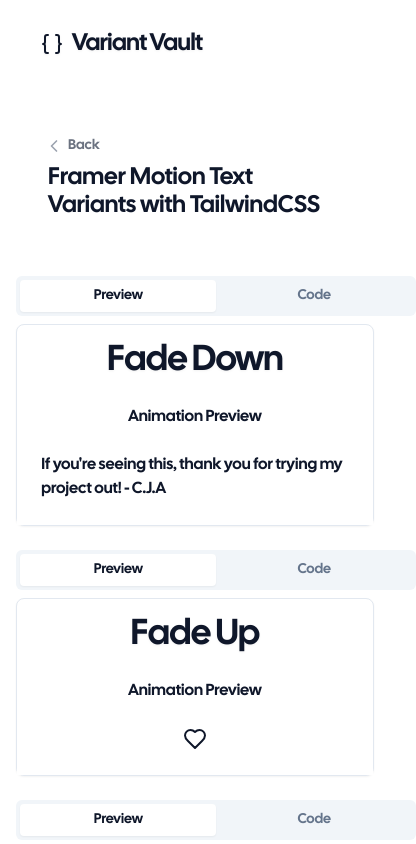
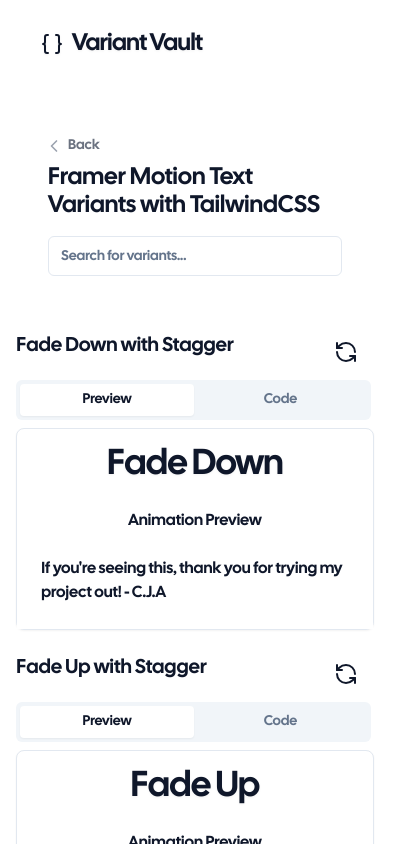
Before and after one commit to ChrisAbdo/MotionVariants, a Next.js app: page /text-variants in a window 390 px wide. Shown: the top 844 px of the page, 416 px wide, since content can reach past the window. Built offline with nearby package versions, Linux system fonts and the light colour scheme.

Commit message:
ADDED: Search filtering and new small viewport ui for text variants page

```diff
--- a/app/layout.tsx
+++ b/app/layout.tsx
@@ -14,6 +14,7 @@ export const metadata = {
   title: "Variant Vault - A collection of Framer Motion variants",
   description:
     "Variant Vault is a collection of Framer Motion variants that you can use in your own projects. All the variants are free to use for personal and commercial projects.",
+
   twitter: {
     card: "summary_large_image",
     title: "Variant Vault - A collection of Framer Motion variants",
--- a/app/text-variants/page.tsx
+++ b/app/text-variants/page.tsx
@@ -69,23 +69,41 @@ export default function Home() {
     },
   ];
 
+  const [query, setQuery] = React.useState("");
+
+  const filteredVariants =
+    query === ""
+      ? variants
+      : variants.filter((variant) => {
+          return variant.name.toLowerCase().includes(query.toLowerCase());
+        });
+
   return (
     <div>
-      <TextVariantsHeader />
+      <TextVariantsHeader
+        query={query}
+        setQuery={setQuery}
+        filteredVariants={filteredVariants}
+      />
 
       <div className="flex flex-col items-center min-h-screen py-2 space-y-6">
-        {variants.map((variant, index) => (
+        {/* {variants.map((variant, index) => ( */}
+        {filteredVariants.map((variant, index) => (
           <Tabs defaultValue="preview" className="w-11/12" key={index}>
-            <div className="flex justify-between">
-              <h1 className="hidden lg:flex items-center text-xl">
-                {variant.name}
-              </h1>
+            <div className="flex flex-col lg:flex-row justify-between items-start lg:items-center">
+              <div className="flex justify-between w-full mb-2 lg:mb-0">
+                <h1 className="text-xl">{variant.name}</h1>
 
-              <div className="flex space-x-6">
-                <TabsList
-                  className="grid w-[400px]
-            grid-cols-2"
+                <Button
+                  onClick={() => restartAnimation(index)}
+                  variant="ghost"
+                  className="lg:hidden"
                 >
+                  <RefreshCcw size={24} />
+                </Button>
+              </div>
+              <div className="flex flex-col lg:flex-row space-y-4 lg:space-y-0 space-x-0 lg:space-x-6">
+                <TabsList className="grid w-[355px] lg:w-[400px] grid-cols-2">
                   <TabsTrigger value="preview">Preview</TabsTrigger>
                   <TabsTrigger value="code">Code</TabsTrigger>
                 </TabsList>
@@ -111,6 +129,7 @@ export default function Home() {
                 </div>
               </div>
             </div>
+
             <TabsContent value="preview">
               <Card className="bg-background">
                 <CardContent className="bg-background text-primary space-y-2 mt-4">
--- a/components/headers/text-variants-header.tsx
+++ b/components/headers/text-variants-header.tsx
@@ -1,14 +1,19 @@
-import { ChevronLeft, ChevronRight, Home } from 'lucide-react';
-import Link from 'next/link';
-import React from 'react';
+import { ChevronLeft, ChevronRight, Home } from "lucide-react";
+import Link from "next/link";
+import React from "react";
+import { Input } from "../ui/input";
 
-export default function TextVariantsHeader() {
+export default function TextVariantsHeader({
+  query,
+  setQuery,
+  filteredVariants,
+}: any) {
   return (
     <div className="p-12">
       <div>
         <nav className="sm:hidden" aria-label="Back">
-          <a
-            href="#"
+          <Link
+            href="/"
             className="flex items-center text-sm font-medium text-gray-500 hover:text-gray-700"
           >
             <ChevronLeft
@@ -16,7 +21,7 @@ export default function TextVariantsHeader() {
               aria-hidden="true"
             />
             Back
-          </a>
+          </Link>
         </nav>
         <nav className="hidden sm:flex" aria-label="Breadcrumb">
           <ol role="list" className="flex items-center space-x-4">
@@ -26,7 +31,7 @@ export default function TextVariantsHeader() {
                   href="/"
                   className="flex text-sm font-medium text-gray-500 hover:text-gray-700"
                 >
-                  {' '}
+                  {" "}
                   <Home
                     className="mr-2 h-5 w-5 flex-shrink-0 text-gray-400"
                     aria-hidden="true"
@@ -58,6 +63,13 @@ export default function TextVariantsHeader() {
             Framer Motion Text Variants with TailwindCSS
           </h2>
         </div>
+        <div className="mt-4 flex flex-shrink-0 md:ml-4 md:mt-0">
+          <Input
+            placeholder="Search for variants..."
+            type="search"
+            onChange={(e) => setQuery(e.target.value)}
+          />
+        </div>
       </div>
     </div>
   );
--- /dev/null
+++ b/components/ui/input.tsx
@@ -0,0 +1,25 @@
+import * as React from "react"
+
+import { cn } from "@/lib/utils"
+
+export interface InputProps
+  extends React.InputHTMLAttributes<HTMLInputElement> {}
+
+const Input = React.forwardRef<HTMLInputElement, InputProps>(
+  ({ className, type, ...props }, ref) => {
+    return (
+      <input
+        type={type}
+        className={cn(
+          "flex h-10 w-full rounded-md border border-input bg-transparent px-3 py-2 text-sm ring-offset-background file:border-0 file:bg-transparent file:text-sm file:font-medium placeholder:text-muted-foreground focus-visible:outline-none focus-visible:ring-2 focus-visible:ring-ring focus-visible:ring-offset-2 disabled:cursor-not-allowed disabled:opacity-50",
+          className
+        )}
+        ref={ref}
+        {...props}
+      />
+    )
+  }
+)
+Input.displayName = "Input"
+
+export { Input }
```
